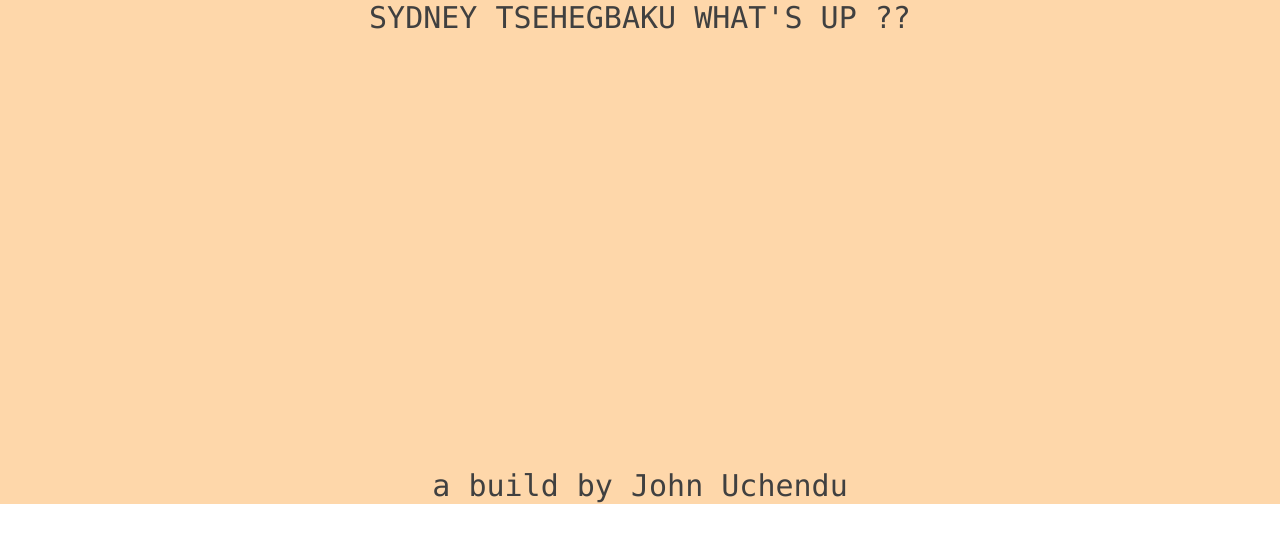
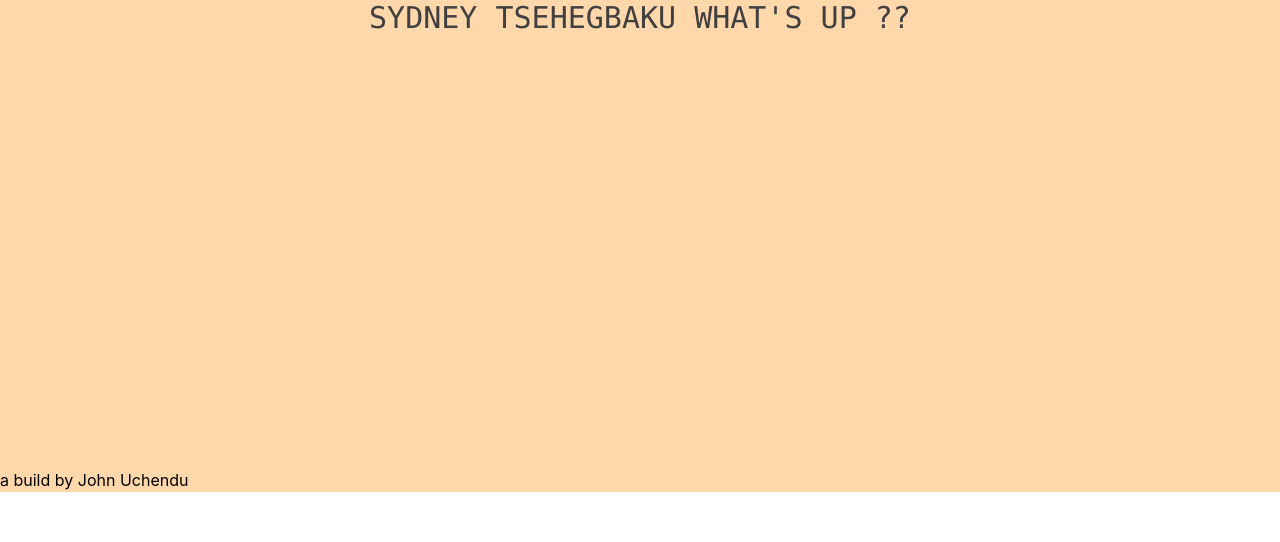
Before and after one commit to JohnUchendu/johnuchendu, a Next.js app: page / in a window 1280 px wide. Shown: the top 542 px of the page. Built offline with nearby package versions, Linux system fonts and the light colour scheme.

Commit message:
initial commit

```diff
--- a/package.json
+++ b/package.json
@@ -2,9 +2,7 @@
   "name": "testing-this",
   "version": "0.1.0",
   "private": true,
-  "engines": {
-    "node": "16.16.0"
-  },
+
 
   "scripts": {
     "dev": "next dev",
--- a/pages/index.js
+++ b/pages/index.js
@@ -7,7 +7,7 @@ export default function Home() {
     <div className="bg-orange-200">
       <Head>
         <title>John's message to Sydney</title>
-        <meta name="description" content="There is progress bro" />
+        <meta name="description" content="There is progress" />
         <link rel="icon" href="" />
       </Head>
 
@@ -37,7 +37,7 @@ export default function Home() {
 
       </main>
 
-      <footer className="font-mono text-neutral-700 text-center text-3xl">
+      <footer className="{styles.footer}">
         {/*<a
           href="https://vercel.com?utm_source=create-next-app&utm_medium=default-template&utm_campaign=create-next-app"
           target="_blank"
```
